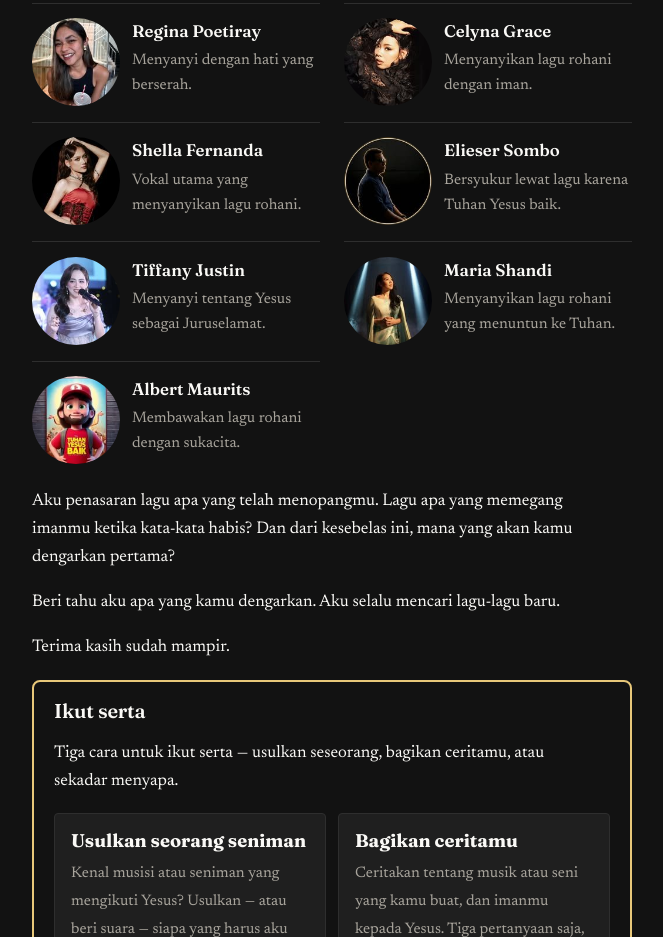
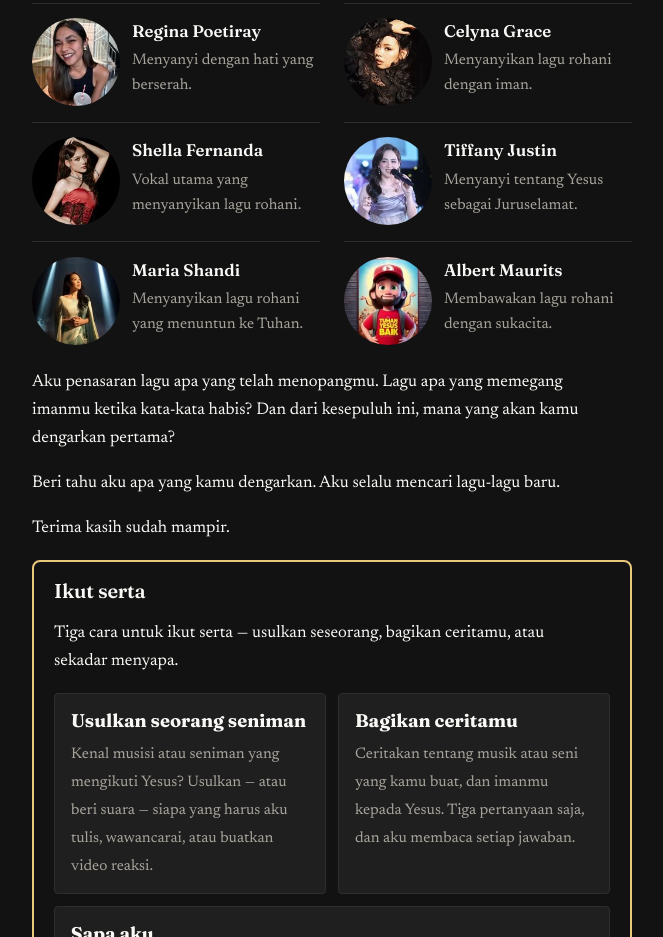
Before and after one commit to streamjonathan/jonathanmccallum-id, an Eleventy site: page content/posts/2026-11-23-music-and-faith.md in a window 1280 px wide. Shown: the part 1046-1983 px from the top of the page, without its empty margins (308-971 px from the left). Built offline with nearby package versions, Linux system fonts and the light colour scheme; Eleventy itself is replaced by a stand-in of ours; files that its build step writes are made by us from their sources.

Commit message:
Remove AI persons from Music and Faith (id, follow-up)
Remove Elieser Sombo (elieser_sombo): linked reel DgBkGUgTLrw is a
static AI-generated image (woman on a beach under a rainbow) used as
the entire visual of a lyric video. 11 -> 10 cards; count wording
updated (eleven -> ten). shareImage unchanged (rachmutiara, first
card, kept). Adds to music-faith-ai-cleanup (1c2470a).

```diff
--- a/content/posts/2026-11-23-music-and-faith.md
+++ b/content/posts/2026-11-23-music-and-faith.md
@@ -52,11 +52,6 @@ Lagu-lagu ini berbahasa Indonesia. Mereka musisi yang bernyanyi dalam bahasa Ind
 <span class="ig-card__text"><span class="ig-card__name">Shella Fernanda</span>
 <span class="ig-card__note">Vokal utama yang menyanyikan lagu rohani.</span></span>
 </a>
-<a class="ig-card" href="https://www.instagram.com/reel/DgBkGUgTLrw/" target="_blank" rel="noopener">
-<img class="ig-card__img" src="/images/music-faith/elieser_sombo.jpg" alt="Elieser Sombo" loading="lazy" width="150" height="150">
-<span class="ig-card__text"><span class="ig-card__name">Elieser Sombo</span>
-<span class="ig-card__note">Bersyukur lewat lagu karena Tuhan Yesus baik.</span></span>
-</a>
 <a class="ig-card" href="https://www.instagram.com/reel/DgG0lDbTEYo/" target="_blank" rel="noopener">
 <img class="ig-card__img" src="/images/music-faith/tiff_justin.jpg" alt="Tiffany Justin" loading="lazy" width="150" height="150">
 <span class="ig-card__text"><span class="ig-card__name">Tiffany Justin</span>
@@ -74,7 +69,7 @@ Lagu-lagu ini berbahasa Indonesia. Mereka musisi yang bernyanyi dalam bahasa Ind
 </a>
 </div>
 
-Aku penasaran lagu apa yang telah menopangmu. Lagu apa yang memegang imanmu ketika kata-kata habis? Dan dari kesebelas ini, mana yang akan kamu dengarkan pertama?
+Aku penasaran lagu apa yang telah menopangmu. Lagu apa yang memegang imanmu ketika kata-kata habis? Dan dari kesepuluh ini, mana yang akan kamu dengarkan pertama?
 
 Beri tahu aku apa yang kamu dengarkan. Aku selalu mencari lagu-lagu baru.
 
```
